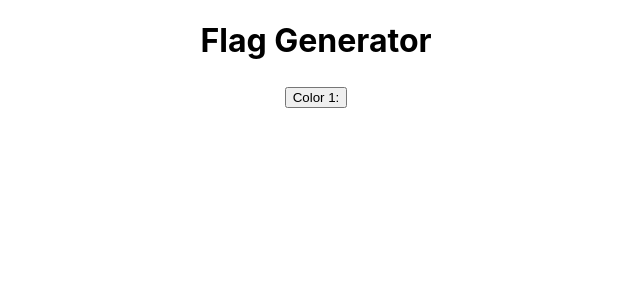
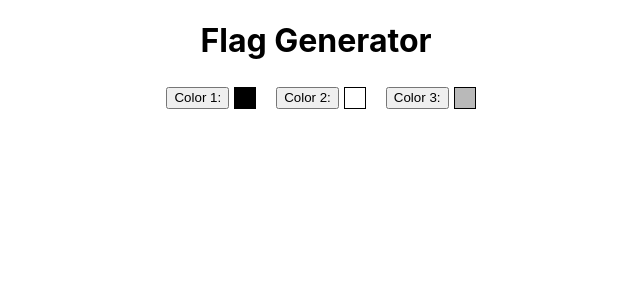
Before and after one commit to SamuelHarner/flag-generator-website, a React (Create React App) app: page / in a window 1280 px wide. Shown: the top 300 px of the page, without its empty margins (324-964 px from the left). Built offline with nearby package versions, Linux system fonts and the light colour scheme.

Commit message:
Finished color pickers

```diff
--- a/src/App.css
+++ b/src/App.css
@@ -9,4 +9,10 @@
   display: flex;
   flex-direction: row;
   padding: 5px;
+  margin-left: 10px;
 }
+
+.ColorPickers {
+  display: flex;
+  flex-direction: row;
+}
--- a/src/App.js
+++ b/src/App.js
@@ -3,26 +3,44 @@ import React, { useState } from 'react';
 import { ChromePicker } from 'react-color';
 
 function App() {
-  const [col1, setCol1] = useState("ff0000");
+  const [color1, setColor1] = useState("#000000");
+  const [color2, setColor2] = useState("#ffffff");
+  const [color3, setColor3] = useState("#B9B9B9");
   const [showCol1Picker, setShowCol1Picker] = useState(false);
+  const [showCol2Picker, setShowCol2Picker] = useState(false);
+  const [showCol3Picker, setShowCol3Picker] = useState(false);
 
-  const col1style = {
-    display: "flex",
-    width: "20px",
-    height: "20px",
-    color: {col1},
-    backgroundColor: {col1},
-    padding: "10px",
-  };
-
+  const styles = {
+    swatch1: {
+      width: 20,
+      height: 20,
+      background: color1,
+      border: `1px solid black`,
+      marginLeft: 5,
+    },
+    swatch2: {
+      width: 20,
+      height: 20,
+      background: color2,
+      border: `1px solid black`,
+      marginLeft: 5,
+    },
+    swatch3: {
+      width: 20,
+      height: 20,
+      background: color3,
+      border: `1px solid black`,
+      marginLeft: 5,
+    },
+  }
 
 
   return (
     <div className="App">
-      <h1 style={{col1}}>
-        Flag Generator
-      </h1>
+      <h1>Flag Generator</h1>
 
+      <div className="ColorPickers">
+        {/* Color picker 1 */}
         <div className="ColorSelector">
           <button
             onClick={() => setShowCol1Picker(showCol1Picker => !showCol1Picker)}
@@ -31,13 +49,46 @@ function App() {
           </button>
           {showCol1Picker && (
             <ChromePicker
-            color={col1}
-            onChange={ (col1) => {setCol1(col1.hex)} }
+              color={color1}
+              onChange={ (color1) => {setColor1(color1.hex)} }
             />
             )}
+          <div style={ styles.swatch1 } />
         </div>
 
-      <div style={col1style}></div>
+        {/* Color picker 2 */}
+        <div className="ColorSelector">
+          <button
+            onClick={() => setShowCol2Picker(showCol2Picker => !showCol2Picker)}
+          >
+            {showCol2Picker ? 'Confirm color 2' : 'Color 2: '}
+          </button>
+          {showCol2Picker && (
+            <ChromePicker
+              color={color2}
+              onChange={ (color2) => {setColor2(color2.hex)} }
+            />
+            )}
+          <div style={ styles.swatch2 } />
+        </div>
+
+        {/* Color picker 3 */}
+        <div className="ColorSelector">
+          <button
+            onClick={() => setShowCol3Picker(showCol3Picker => !showCol3Picker)}
+          >
+            {showCol3Picker ? 'Confirm color 3' : 'Color 3: '}
+          </button>
+          {showCol3Picker && (
+            <ChromePicker
+              color={color3}
+              onChange={ (color3) => {setColor3(color3.hex)} }
+            />
+            )}
+          <div style={ styles.swatch3 } />
+        </div>
+      </div>
+
     </div>
   );
 }
```
Lines whose indentation alone changed are shown as unchanged.
